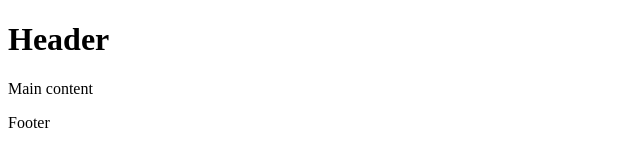
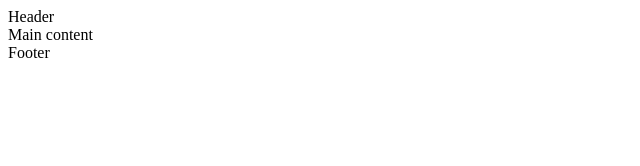
Before and after one commit to danielburongu/alu-web_front_end, a plain HTML site: page html_advanced/3-index.html in a window 1280 px wide. Shown: the whole page, without its empty margins (0-640 px from the left). Drawn offline with Linux system fonts and the light colour scheme.

Commit message:
3-index.html

```diff
--- a/html_advanced/3-index.html
+++ b/html_advanced/3-index.html
@@ -9,19 +9,8 @@
     <title>Homepage - Techium</title>
 </head>
 <body>
-    <!-- Header -->
-    <header>
-        <h1>Header</h1>
-    </header>
-
-    <!-- Main Content -->
-    <main>
-        <p>Main content</p>
-    </main>
-
-    <!-- Footer -->
-    <footer>
-        <p>Footer</p>
-    </footer>
+    <head>Header</head>
+    <main>Main content</main>
+    <footer>Footer</footer>
 </body>
 </html>
```
